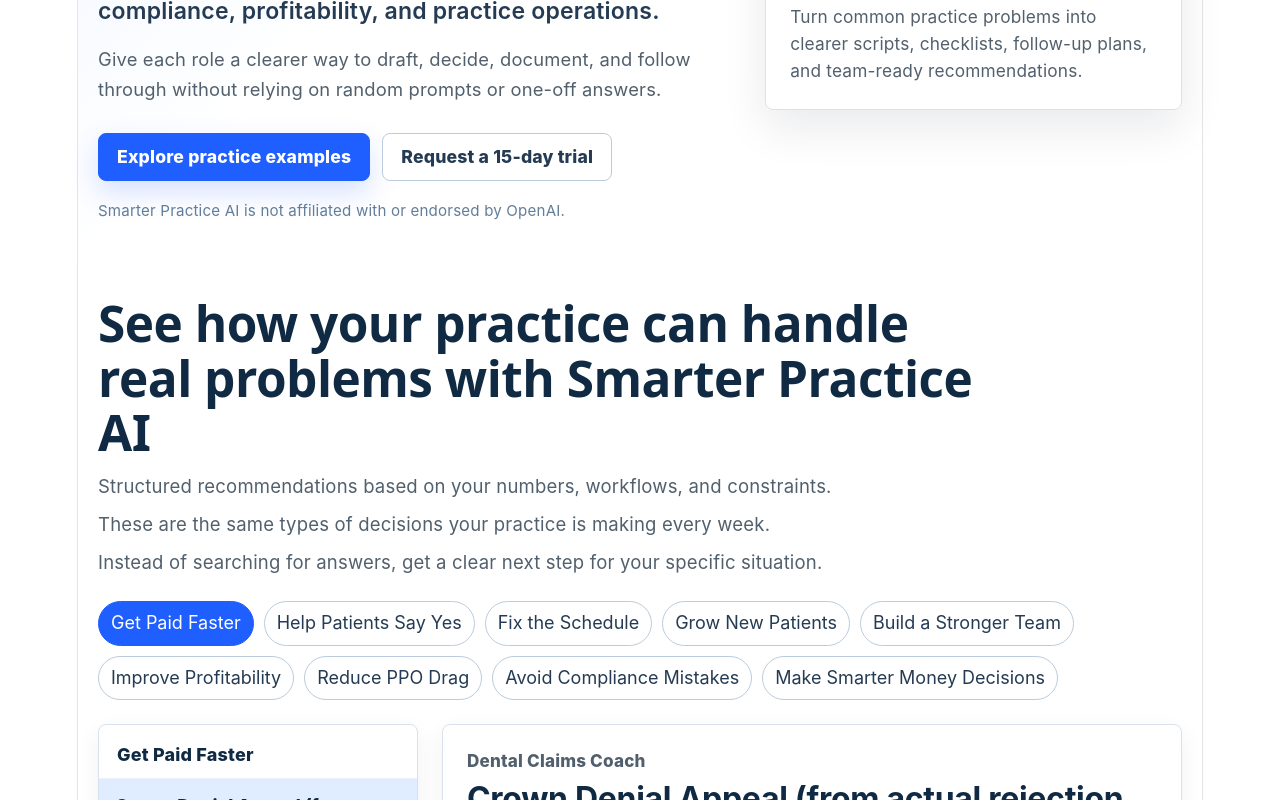
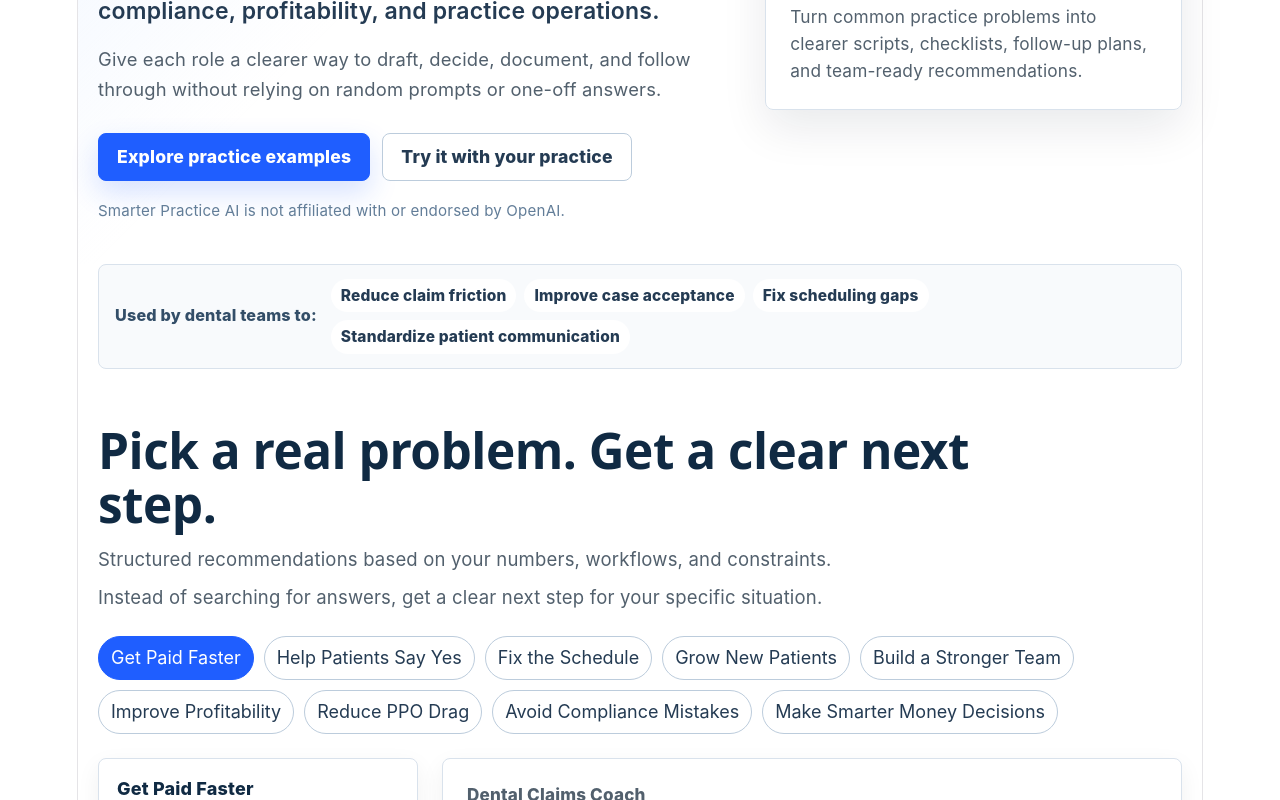
Before and after one commit to jeremyphelps-SP/smarterpractice-site, a React (Vite) app: page / in a window 1280 px wide. Shown: the part 520-1320 px from the top of the page. Built offline with nearby package versions, Linux system fonts and the light colour scheme.

Commit message:
Tighten homepage conversion copy

```diff
--- a/src/App.jsx
+++ b/src/App.jsx
@@ -8,6 +8,28 @@ import QuickWinsSection from "./components/QuickWinsSection";
 import TrialCTA from "./components/TrialCTA";
 import PrivacyPage from "./pages/PrivacyPage";
 import TermsPage from "./pages/TermsPage";
+
+const proofItems = [
+  "Reduce claim friction",
+  "Improve case acceptance",
+  "Fix scheduling gaps",
+  "Standardize patient communication",
+];
+
+function ProofStrip() {
+  return (
+    <section className="proof-strip" aria-label="Practice value proof">
+      <div className="proof-strip__inner">
+        <p>Used by dental teams to:</p>
+        <ul>
+          {proofItems.map((item) => (
+            <li key={item}>{item}</li>
+          ))}
+        </ul>
+      </div>
+    </section>
+  );
+}
 
 function HomePage() {
   const selectedChallenge = null;
@@ -33,6 +55,7 @@ function HomePage() {
   return (
     <>
       <Hero />
+      <ProofStrip />
 
       <div id="scenario-matrix" ref={matrixRef}>
         <CoachScenarioMatrix
--- a/src/components/AIImageStudio.jsx
+++ b/src/components/AIImageStudio.jsx
@@ -117,20 +117,16 @@ export default function AIImageStudio() {
               fontWeight: 800,
             }}
           >
-            Another way Smarter Practice AI helps your team:
+            One example: improving case acceptance
           </p>
           <h2 id="ai-studio-title">
             Make treatment real before patients say yes
           </h2>
-          <p className="ai-studio__subheadline">
-            Turn real patient photos into personalized visuals that improve case
-            acceptance.
-          </p>
         </div>
         <p className="ai-studio__body">
-          Create polished, branded smile makeover concepts, promotional flyers,
-          and patient-specific visuals that help patients understand the value
-          of treatment.
+          Here&rsquo;s how Smarter Practice AI helps your team turn authorized
+          patient photos into personalized, branded visuals that make treatment
+          easier to understand.
         </p>
         <a className="ai-studio__cta" href="#ai-studio-workflow">
           See the workflow
--- a/src/components/CoachCapabilities.jsx
+++ b/src/components/CoachCapabilities.jsx
@@ -14,24 +14,12 @@ export default function CoachCapabilities({
     <section className="coach-capabilities" aria-labelledby="coach-capabilities-title">
       <div className="coach-capabilities__intro">
         <p className="coach-capabilities__eyebrow">PRACTICE-READY AI SUPPORT</p>
-        <p className="coach-capabilities__bridge">
-          Once you pick a problem, here&rsquo;s how your team actually handles it.
-        </p>
         <h2 id="coach-capabilities-title">
-          Here&rsquo;s how your team handles it
+          Here&rsquo;s how your team uses it
         </h2>
         <p>
-          Give each part of the practice a clearer way to draft, decide,
-          document, and follow through &mdash; without starting from a blank page.
-        </p>
-        <p className="coach-capabilities__bridge">
-          Each area below shows how your team uses Smarter Practice AI to handle
-          real work &mdash; without guessing, Googling, or interrupting the
-          doctor.
-        </p>
-        <p className="coach-capabilities__bridge">
-          Most teams already have the answers somewhere. The problem is getting
-          to them fast enough to use them.
+          Once you pick a problem, Smarter Practice AI helps your team draft
+          faster, make better decisions, and follow through consistently.
         </p>
       </div>
 
--- a/src/components/CoachScenarioMatrix.jsx
+++ b/src/components/CoachScenarioMatrix.jsx
@@ -155,15 +155,11 @@ export default function CoachScenarioMatrix({
     <main className="scenario-matrix">
       <section className="scenario-matrix__intro">
         <h2 className="scenario-matrix__title">
-          See how your practice can handle real problems with Smarter Practice AI
+          Pick a real problem. Get a clear next step.
         </h2>
         <p className="scenario-matrix__intro-text">
           Structured recommendations based on your numbers, workflows, and
           constraints.
-        </p>
-        <p className="scenario-matrix__intro-text">
-          These are the same types of decisions your practice is making every
-          week.
         </p>
         <p className="scenario-matrix__intro-text">
           Instead of searching for answers, get a clear next step for your
--- a/src/components/Hero.jsx
+++ b/src/components/Hero.jsx
@@ -40,7 +40,7 @@ export default function Hero() {
               className="homepage-hero__button homepage-hero__button--secondary"
               href="#trial"
             >
-              Request a 15-day trial
+              Try it with your practice
             </a>
           </div>
           <p className="homepage-hero__disclaimer">
--- a/src/components/QuickWinsSection.jsx
+++ b/src/components/QuickWinsSection.jsx
@@ -301,9 +301,9 @@ export default function QuickWinsSection({
       <div className="quick-wins__inner">
         <div className="quick-wins__header">
           <h2 id="quick-wins-title">
-            Try one of these in your practice today
+            Try this in under 3 minutes
           </h2>
-          <p>Start with one of these.</p>
+          <p>These are real workflows your team can use immediately.</p>
           {selectedChallengeLabel && (
             <p className="quick-wins__context">
               Focused on: {selectedChallengeLabel}
--- a/src/components/TrialCTA.jsx
+++ b/src/components/TrialCTA.jsx
@@ -123,17 +123,14 @@ export default function TrialCTA({
                 </label>
 
                 <label className="trial-cta__field trial-cta__field--full">
-                  <span>Biggest Workflow Challenge</span>
+                  <span>
+                    Biggest workflow challenge or anything else we should know
+                  </span>
                   <textarea
                     name="biggestWorkflowChallenge"
                     rows="4"
                     required
                   />
-                </label>
-
-                <label className="trial-cta__field trial-cta__field--full">
-                  <span>Anything else we should know</span>
-                  <textarea name="anythingElse" rows="3" />
                 </label>
 
                 {status === "error" && (
--- a/src/index.css
+++ b/src/index.css
@@ -108,6 +108,57 @@ code {
   line-height: 135%;
   padding: 4px 8px;
   background: var(--code-bg);
+}
+
+.proof-strip {
+  padding: 0 20px 22px;
+  background: #ffffff;
+  color: #1f2933;
+  font-family:
+    Inter, ui-sans-serif, system-ui, -apple-system, BlinkMacSystemFont, "Segoe UI",
+    sans-serif;
+  text-align: left;
+}
+
+.proof-strip__inner {
+  display: flex;
+  flex-wrap: wrap;
+  align-items: center;
+  gap: 10px 14px;
+  max-width: 1120px;
+  margin: 0 auto;
+  padding: 14px 16px;
+  border: 1px solid #d9e2ec;
+  border-radius: 8px;
+  background: #f8fafc;
+}
+
+.proof-strip p {
+  margin: 0;
+  color: #334e68;
+  font-size: 0.9rem;
+  font-weight: 850;
+  line-height: 1.35;
+}
+
+.proof-strip ul {
+  display: flex;
+  flex: 1 1 520px;
+  flex-wrap: wrap;
+  gap: 8px;
+  margin: 0;
+  padding: 0;
+  list-style: none;
+}
+
+.proof-strip li {
+  border-radius: 999px;
+  background: #ffffff;
+  color: #243b53;
+  padding: 7px 10px;
+  font-size: 0.86rem;
+  font-weight: 760;
+  line-height: 1.25;
 }
 
 .scenario-matrix {
@@ -263,6 +314,19 @@ code {
 }
 
 @media (max-width: 760px) {
+  .proof-strip {
+    padding: 0 18px 20px;
+  }
+
+  .proof-strip__inner {
+    align-items: flex-start;
+    flex-direction: column;
+  }
+
+  .proof-strip ul {
+    flex-basis: auto;
+  }
+
   .scenario-matrix {
     padding: 28px 18px 44px;
   }
```
